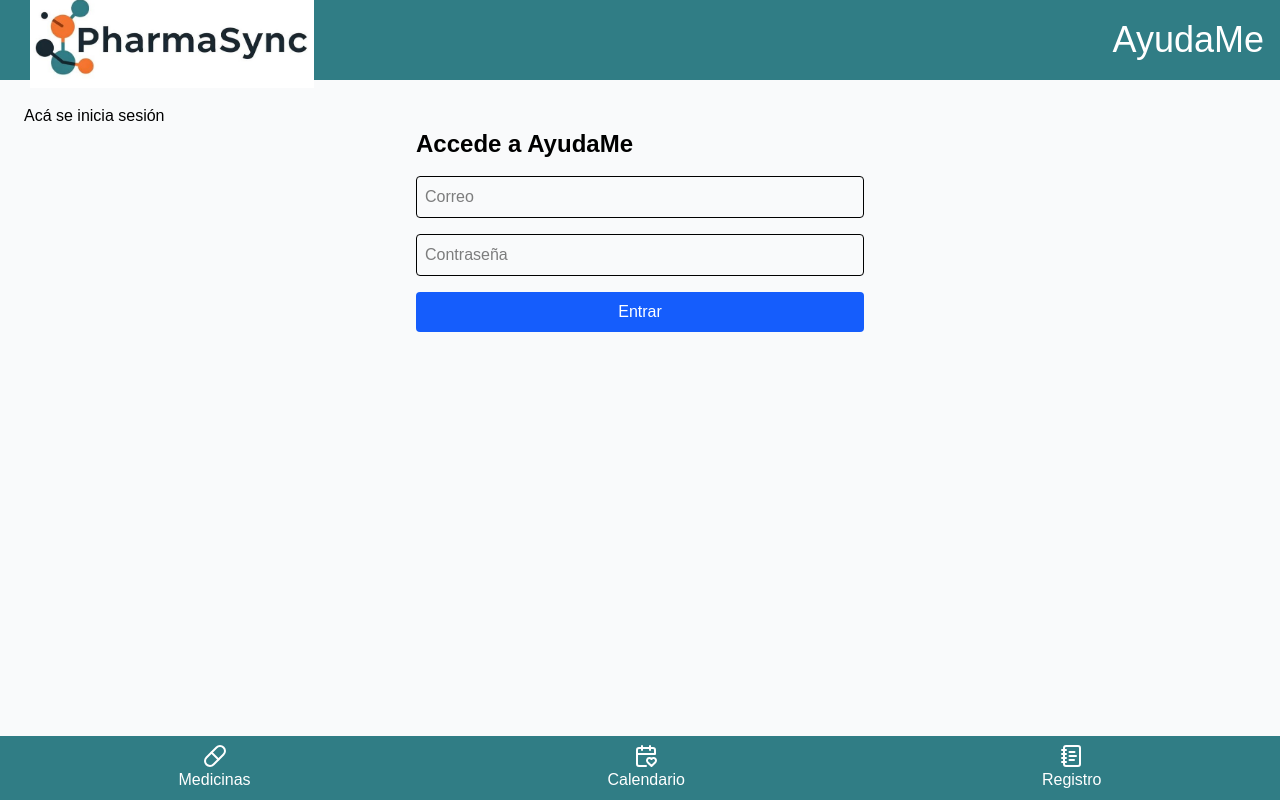
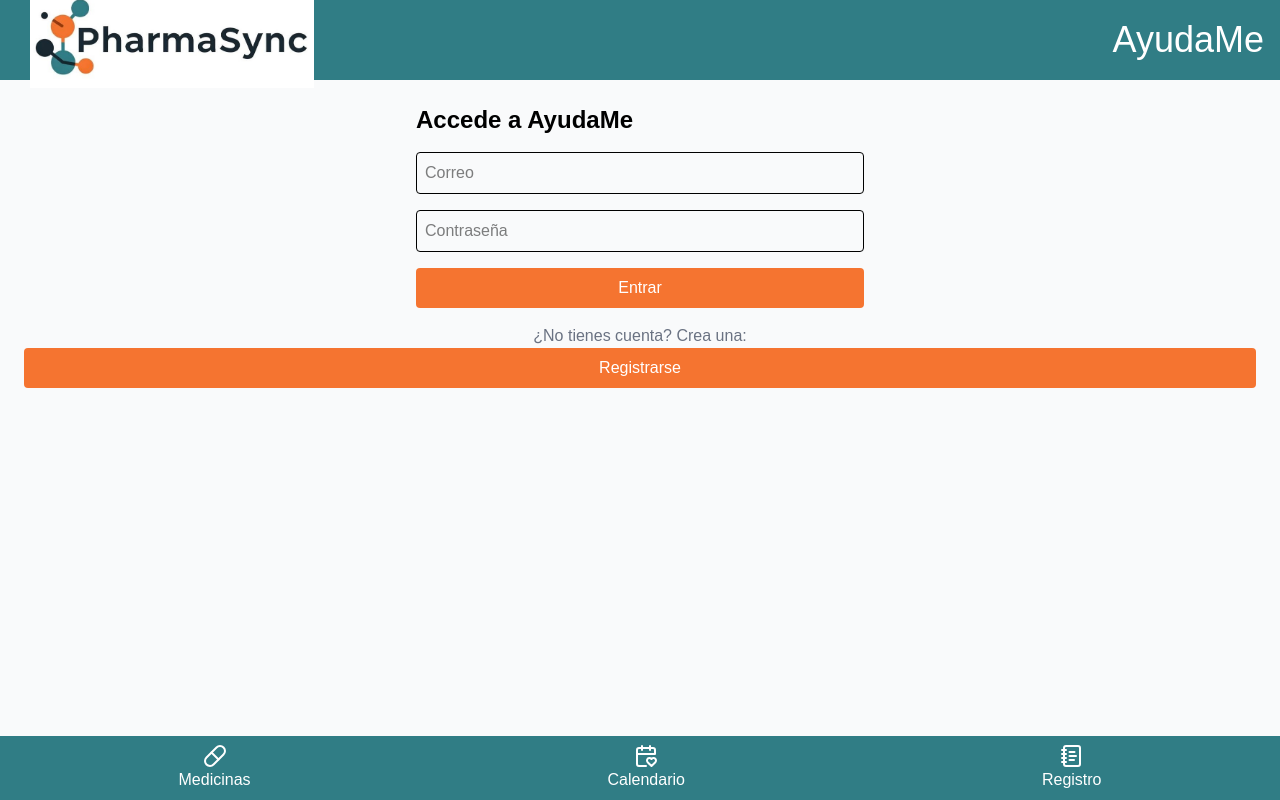
Before and after one commit to QueenR1014/AyudaMe, a Next.js app: page /login in a window 1280 px wide. Built offline with nearby package versions, Linux system fonts and the light colour scheme; a web font is replaced by a local one.

Commit message:
Creación register y estilización login

```diff
--- a/app/login/page.tsx
+++ b/app/login/page.tsx
@@ -23,9 +23,12 @@
         }
     };
 
+    const handleRegister = () =>{
+        router.push('/register') //redirigir a página de registro
+    };
     return (
         <>
-        <h1>Acá se inicia sesión</h1>
+
         <form onSubmit ={handleLogin} className='max-w-md mx-auto space-y-4'>
             <h2 className = 'text-2xl font-bold'>Accede a AyudaMe</h2>
             <input
@@ -44,8 +47,22 @@
                 className='w-full p-2 border rounded'
                 required
             />
-            <button type = "submit" className = 'w-full bg-blue-600 text-white py-2 rounded'>Entrar</button>
+            <button type = "submit" className = 'w-full bg-[#F57430] text-white py-2 rounded'>Entrar</button>
         </form>
+
+
+        <p className='flex justify-center mt-4 text-gray-500'>
+            ¿No tienes cuenta? Crea una:
+        </p>
+        {/*Boton de Registro*/}
+        <div className='text-center'>
+            <button
+                onClick = {handleRegister}
+                className='w-full bg-[#F57430] text-white py-2 rounded'
+            >
+                Registrarse
+            </button>
+        </div>
         </>
     )
 }
--- /dev/null
+++ b/app/register/page.tsx
@@ -0,0 +1,15 @@
+//Register
+
+import { FORMERR } from "dns";
+
+export default function RegisterPage(){
+
+    return (
+        <>
+            <h1>REGISTRO</h1>
+            <form>
+
+            </form>
+        </>
+    )
+};
--- a/package.json
+++ b/package.json
@@ -9,6 +9,7 @@
     "lint": "next lint"
   },
   "dependencies": {
+    "bcrypt": "^5.1.1",
     "lucide-react": "^0.503.0",
     "next": "15.3.1",
     "react": "^19.0.0",
```
Also changed, not shown: 1 other file (tests, documents, lock files or other folders).
